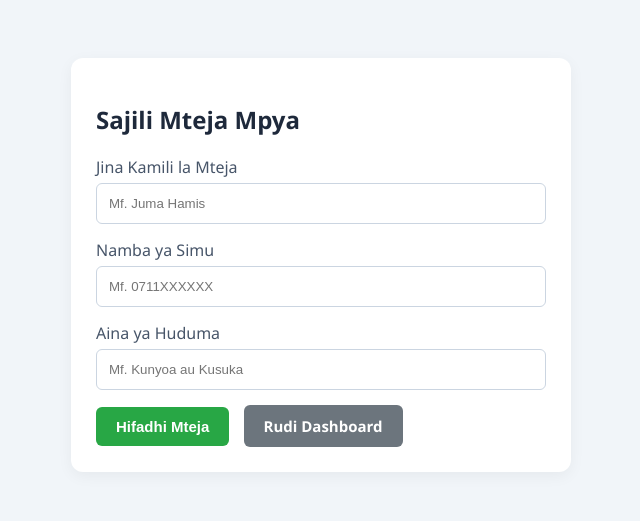
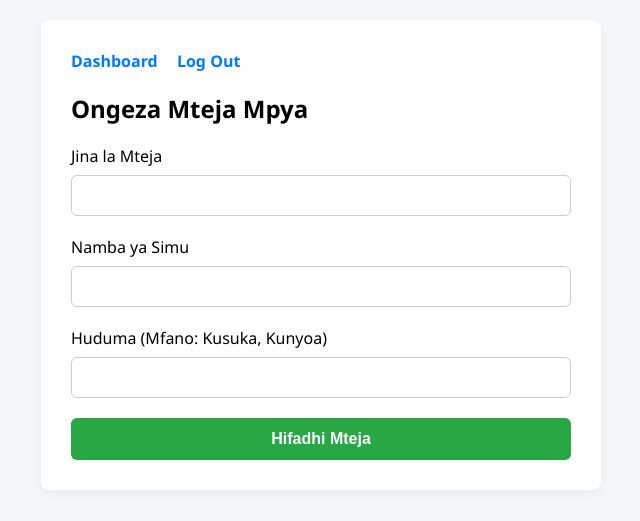
Before and after one commit to Godfrey-Vicent-Said/Robby_salon_system, a PHP site: page /add_customer.php in a window 1280 px wide. Shown: the top 521 px of the page, without its empty margins (319-959 px from the left). Run offline with PHP 8.4, Linux system fonts and the light colour scheme; the visitor is signed in with stand-in values (Sample User, id 1); data comes from the database, SQL or seed files in the repository.

Commit message:
Refactor add_customer.php for improved functionality

```diff
--- a/add_customer.php
+++ b/add_customer.php
@@ -2,66 +2,69 @@
 require_once 'config.php';
 require_once 'classes.php';
 
-if (!isset($_SESSION['user_id'])) {
-    header("Location: login.php");
+if (!isset($_SESSION['user'])) {
+    header('Location: login.php');
     exit;
 }
 
 $message = '';
 
 if ($_SERVER['REQUEST_METHOD'] === 'POST') {
-    $name = trim($_POST['customer_name']);
-    $phone = trim($_POST['phone_number']);
-    $service = trim($_POST['service_type']);
+    $name = trim($_POST['name'] ?? '');
+    $phone = trim($_POST['phone'] ?? '');
+    $service = trim($_POST['service'] ?? '');
 
-    if (empty($name) || empty($phone) || empty($service)) {
-        $message = "<div style='color:red;'>Tafadhali jaza nafasi zote!</div>";
+    if (!empty($name) && !empty($phone) && !empty($service)) {
+        $customerObj = new Customer($pdo);
+        if ($customerObj->addCustomer($name, $phone, $service)) {
+            $message = 'Mteja ameongezwa kwa usalama (Data Imekuwa Encrypted)!';
+        } else {
+            $message = 'Imeshindikana kuongeza mteja.';
+        }
     } else {
-        $customer = new Customer($pdo, $_SESSION['user_id'], $name, $phone, $service);
-        if ($customer->save()) {
-            $message = "<div style='color:green;'>Mteja amesajiliwa na data zake zimesimbwa (Encrypted)!</div>";
-        } else {
-            $message = "<div style='color:red;'>Makosa yamejitokeza.</div>";
-        }
+        $message = 'Tafadhali jaza nafasi zote!';
     }
 }
 ?>
 <!DOCTYPE html>
-<html lang="sw">
+<html lang="en">
 <head>
     <meta charset="UTF-8">
-    <title>Sajili Mteja Mpya</title>
+    <meta name="viewport" content="width=device-width, initial-scale=1.0">
+    <title>Ongeza Mteja - Salon Smart System</title>
     <style>
-        body { font-family: 'Segoe UI', Tahoma, Geneva, Verdana, sans-serif; background-color: #f1f5f9; padding: 20px; }
-        .form-container { max-width: 450px; background: #fff; margin: 30px auto; padding: 25px; border-radius: 12px; box-shadow: 0 4px 15px rgba(0,0,0,0.05); }
-        h2 { color: #1e293b; margin-bottom: 20px; }
-        .form-group { margin-bottom: 15px; }
-        label { display: block; margin-bottom: 5px; color: #475569; }
-        input[type="text"] { width: 100%; padding: 12px; border: 1px solid #cbd5e1; border-radius: 6px; box-sizing: border-box; }
-        .btn { padding: 11px 20px; border: 0; border-radius: 6px; color: white; cursor: pointer; font-size: 15px; font-weight: bold; text-decoration: none; display: inline-block; }
-        .btn-save { background: #28a745; margin-right: 10px; }
-        .btn-back { background: #6c757d; }
+        body { font-family: 'Segoe UI', sans-serif; background: #f4f6f9; margin: 0; padding: 20px; }
+        .container { max-width: 500px; margin: 0 auto; background: white; padding: 30px; border-radius: 8px; box-shadow: 0 4px 10px rgba(0,0,0,0.05); }
+        .nav { margin-bottom: 20px; }
+        .nav a { margin-right: 15px; text-decoration: none; color: #007bff; font-weight: bold; }
+        input[type="text"] { width: 100%; padding: 12px; margin: 8px 0 20px 0; border: 1px solid #ccc; border-radius: 6px; box-sizing: border-box; }
+        button { width: 100%; padding: 12px; background: #28a745; border: none; color: white; border-radius: 6px; font-size: 16px; font-weight: bold; cursor: pointer; }
+        .msg { background: #e2f0d9; color: #385723; padding: 10px; border-radius: 4px; text-align: center; margin-bottom: 20px; }
     </style>
 </head>
 <body>
-<div class="form-container">
-    <h2>Sajili Mteja Mpya</h2>
-    <?php echo $message; ?>
-    <form action="add_customer.php" method="POST" style="margin-top: 15px;">
-        <div class="form-group">
-            <label>Jina Kamili la Mteja</label>
-            <input type="text" name="customer_name" placeholder="Mf. Juma Hamis" required>
-        </div>
-        <div class="form-group">
-            <label>Namba ya Simu</label>
-            <input type="text" name="phone_number" placeholder="Mf. 0711XXXXXX" required>
-        </div>
-        <div class="form-group">
-            <label>Aina ya Huduma</label>
-            <input type="text" name="service_type" placeholder="Mf. Kunyoa au Kusuka" required>
-        </div>
-        <button type="submit" class="btn btn-save">Hifadhi Mteja</button>
-        <a href="index.php" class="btn btn-back">Rudi Dashboard</a>
+<div class="container">
+    <div class="nav">
+        <a href="index.php">Dashboard</a>
+        <a href="logout.php">Log Out</a>
+    </div>
+
+    <h2>Ongeza Mteja Mpya</h2>
+    <?php if (!empty($message)): ?>
+        <div class="msg"><?php echo htmlspecialchars($message); ?></div>
+    <?php endif; ?>
+
+    <form action="add_customer.php" method="POST">
+        <label>Jina la Mteja</label>
+        <input type="text" name="name" required>
+
+        <label>Namba ya Simu</label>
+        <input type="text" name="phone" required>
+
+        <label>Huduma (Mfano: Kusuka, Kunyoa)</label>
+        <input type="text" name="service" required>
+
+        <button type="submit">Hifadhi Mteja</button>
     </form>
 </div>
 </body>
```
